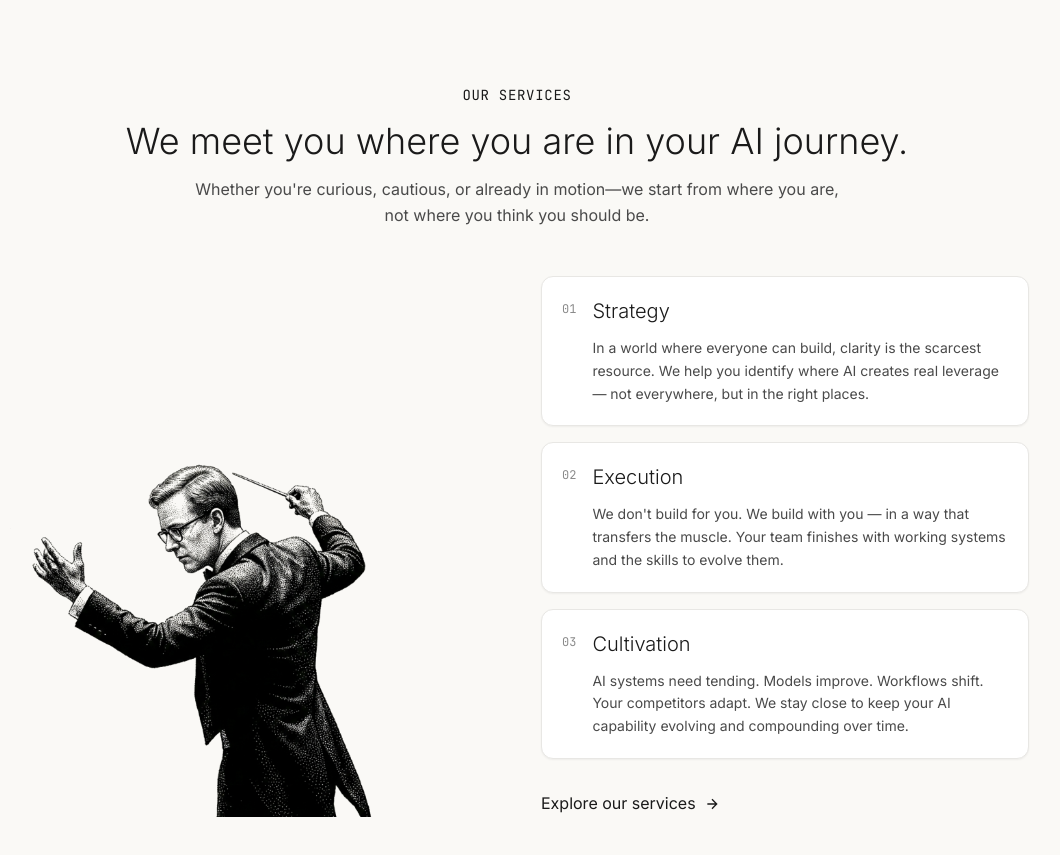
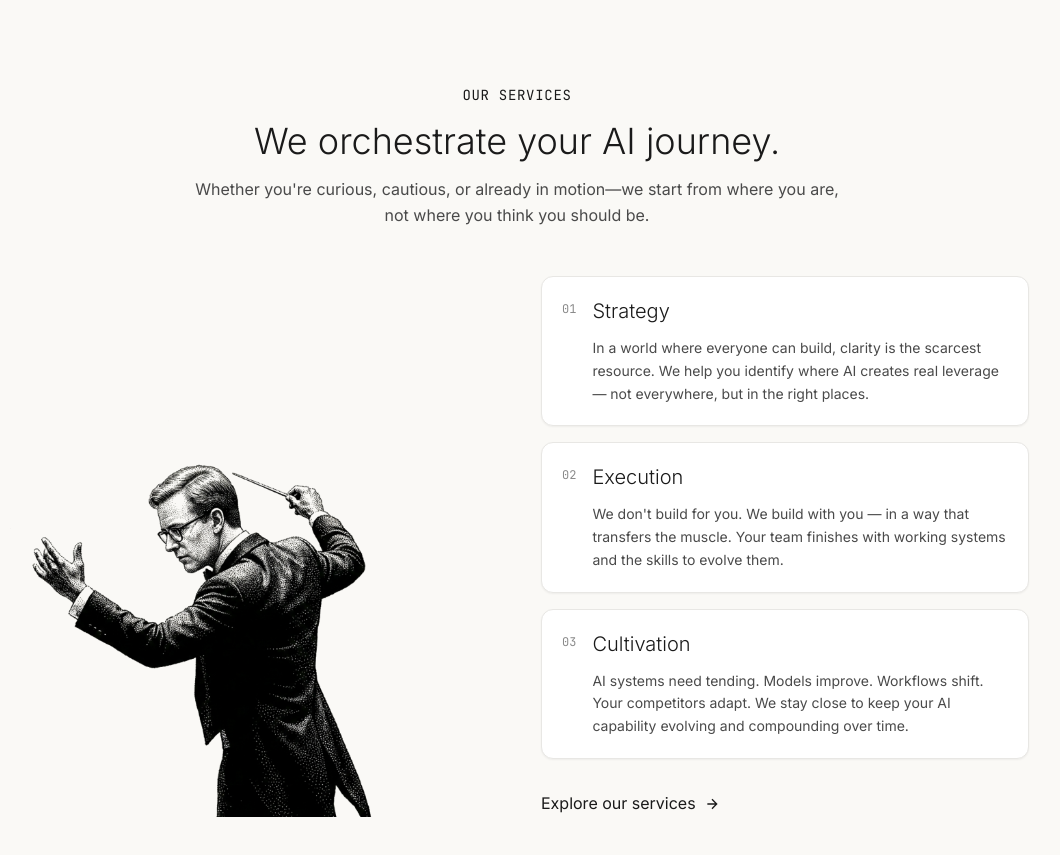
Before and after one commit to m37daveking/ri-web, a Next.js app: page / in a window 1280 px wide. Shown: the part 1480-2335 px from the top of the page, without its empty margins (123-1183 px from the left). Built offline with nearby package versions, Linux system fonts and the light colour scheme.

Commit message:
Update ServicesPromo headline

```diff
--- a/src/components/ServicesPromo.tsx
+++ b/src/components/ServicesPromo.tsx
@@ -42,7 +42,7 @@ export default function ServicesPromo() {
             OUR SERVICES
           </p>
           <h2 className="text-2xl md:text-3xl lg:text-4xl font-light leading-tight text-[var(--foreground)] mb-4">
-            We meet you where you are in your AI journey.
+            We orchestrate your AI journey.
           </h2>
           <p className="text-[var(--foreground-muted)] max-w-2xl mx-auto">
             Whether you're curious, cautious, or already in motion—we start from where you are, not where you think you should be.
```
